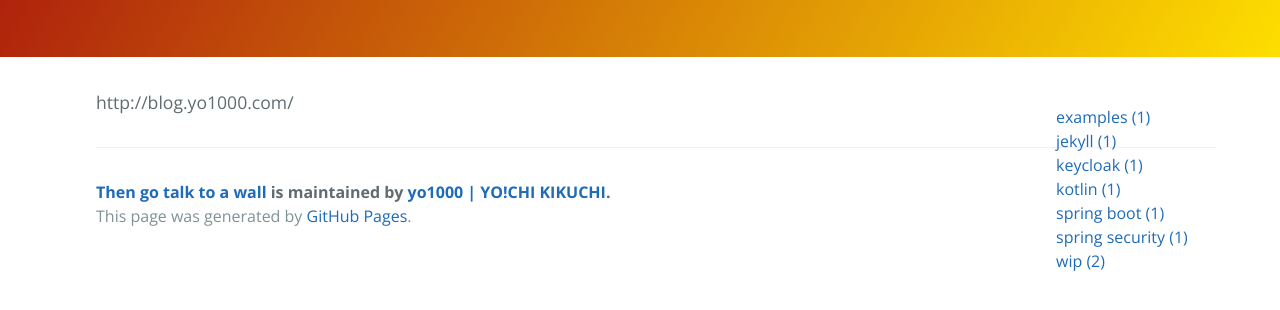
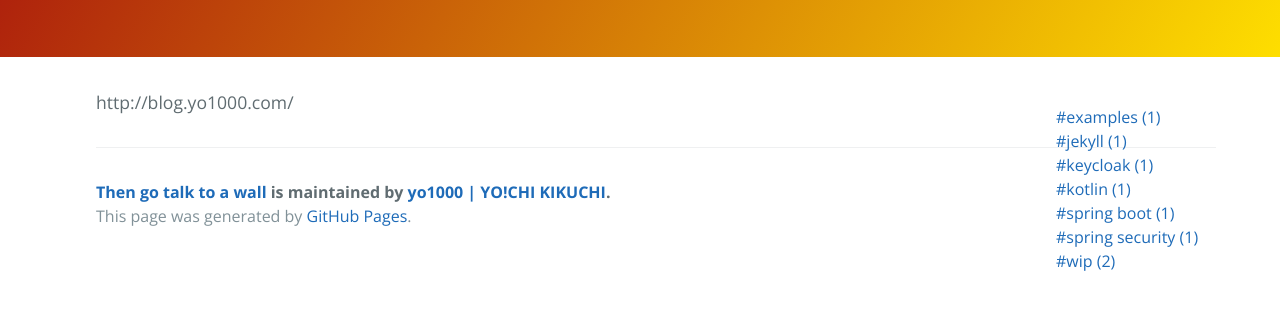
Before and after one commit to yo1000/blog.yo1000.com, a Jekyll site: the page built from README.md, in a window 1280 px wide. Shown: the part 164-474 px from the top of the page. Built offline with Jekyll 4.4.1, drawn with Linux system fonts in a browser that asks for light colours; our own code applies the rules of GitHub Pages for plain Markdown files.

Commit message:
Update tags.html

```diff
--- a/_includes/tags.html
+++ b/_includes/tags.html
@@ -3,7 +3,7 @@
     {% assign sorted_tags = site.tags | sort %}
     {% for tag in sorted_tags %}
       {% assign t = tag[0] %}
-      <li><a href="/tags#{{ t }}">{{ t }} ({{ site.tags[t].size }})</a></li>
+      <li><a href="/tags#{{ t }}">#{{ t }} ({{ site.tags[t].size }})</a></li>
     {% endfor %}
   </ul>
 </section>
```
